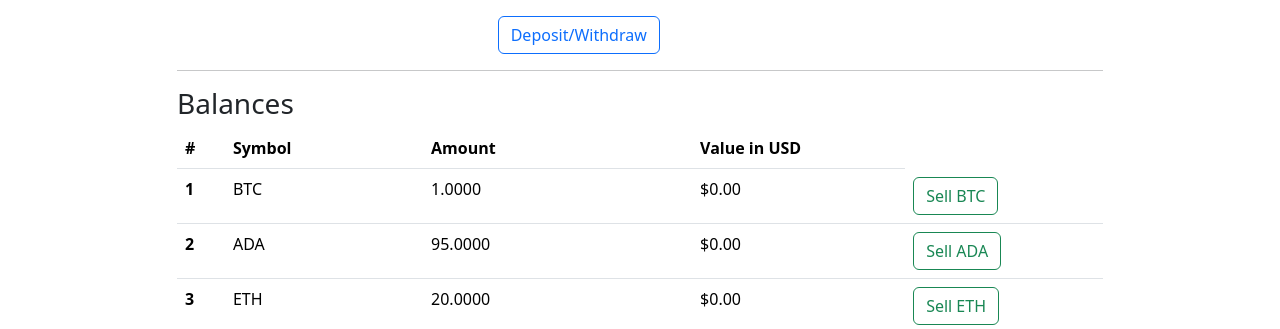
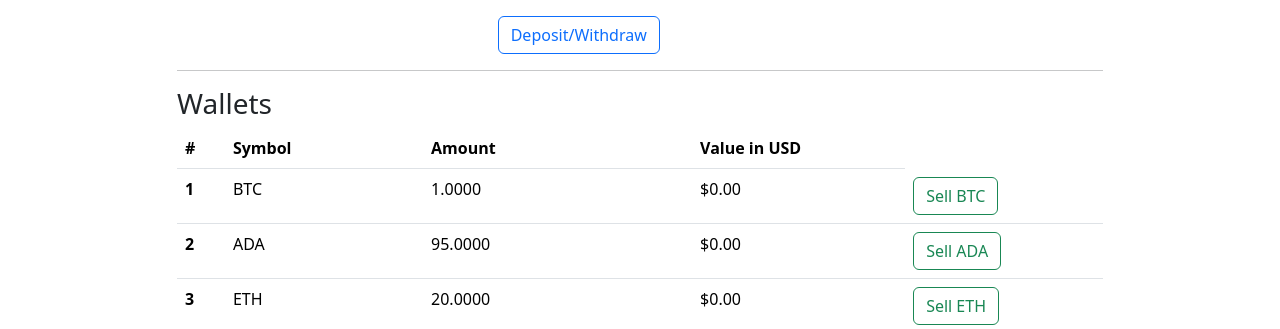
Before and after one commit to ramiqayya/final2, a Django app: page /portfolio in a window 1280 px wide. Shown: the part 353-682 px from the top of the page. Run offline with Django 4.2, Linux system fonts and the light colour scheme; a user stored in the database is signed in; data comes from the database, SQL or seed files in the repository; data that the repository does not hold is empty.

Commit message:
modify readme file

```diff
--- a/finalP/myapp/templates/myapp/portfolio.html
+++ b/finalP/myapp/templates/myapp/portfolio.html
@@ -28,7 +28,7 @@
 
 
 <hr>
-<h3>Balances</h3>
+<h3>Wallets</h3>
 
 <table class="table">
     <thead>
```
Also changed, not shown: finalP/README.md.
